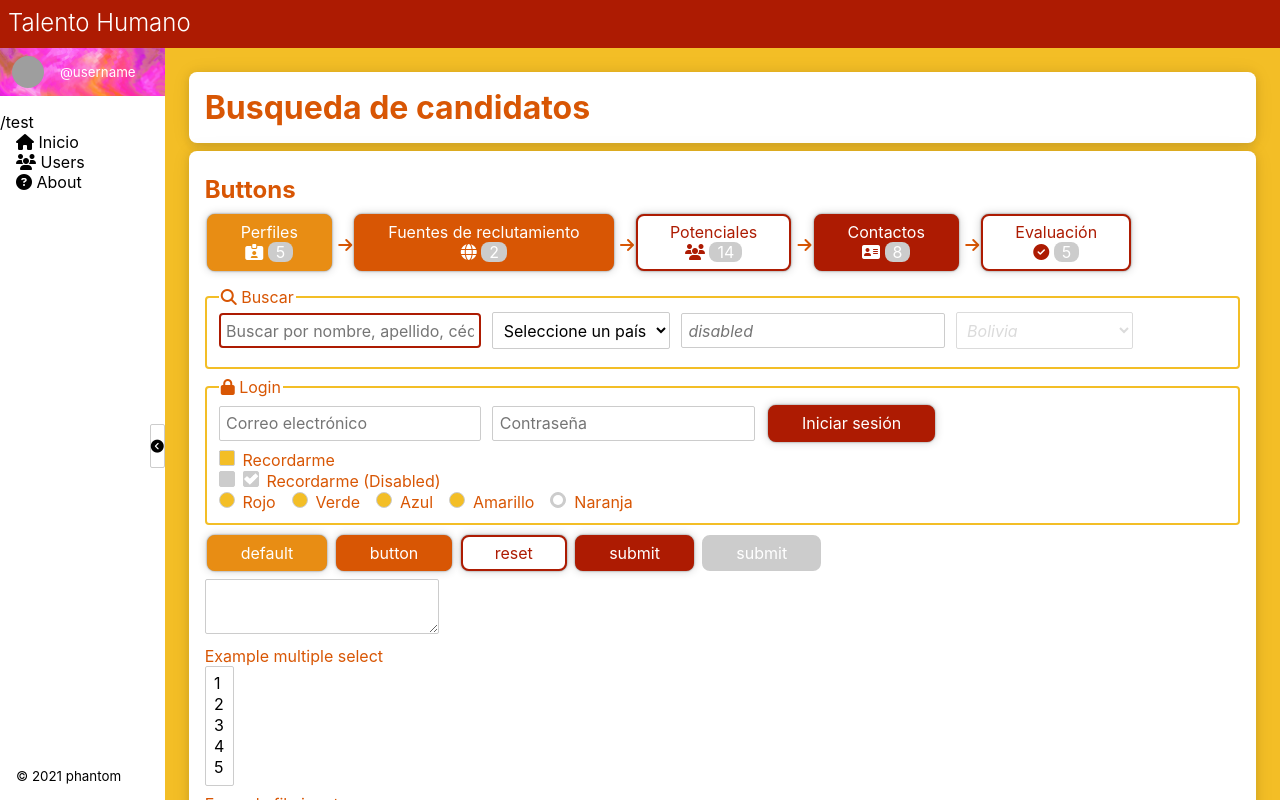
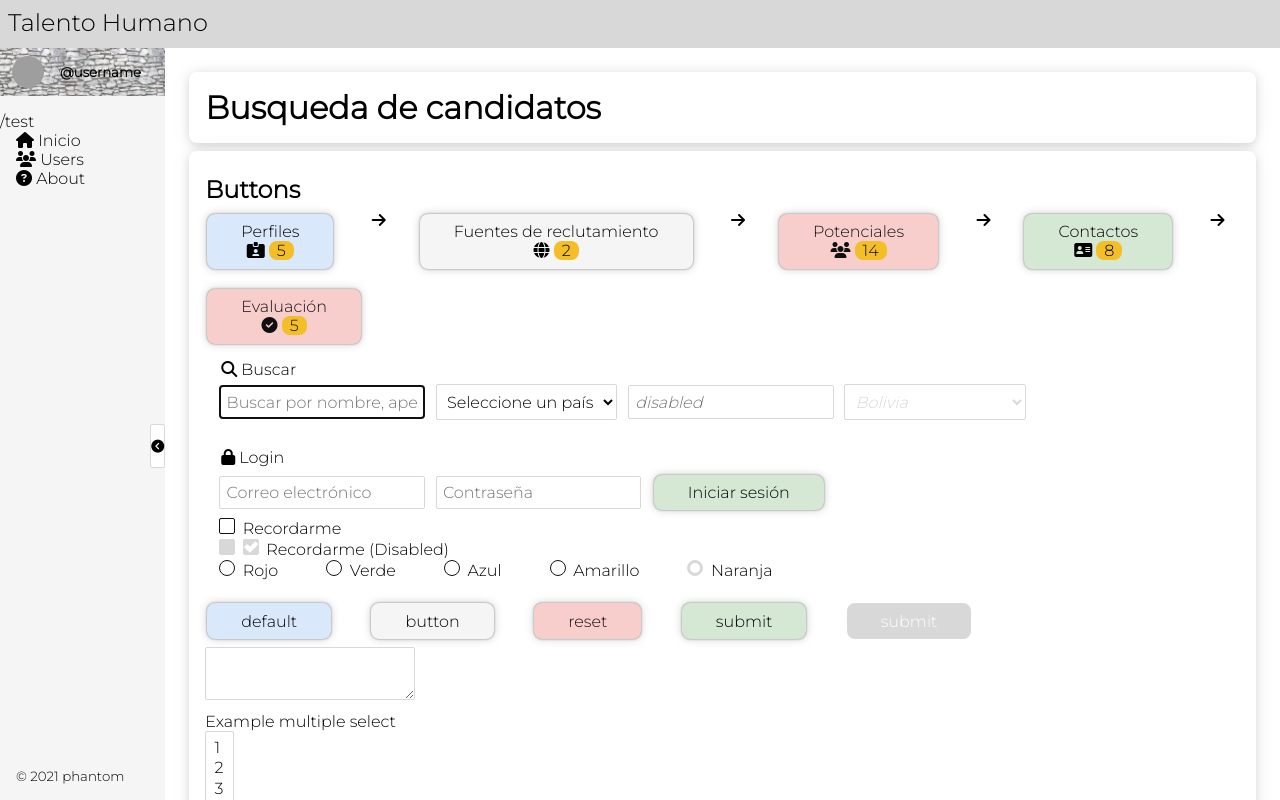
Before and after one commit to caleeli/phantom, a Svelte app: page / in a window 1280 px wide. Both pictures are taken after typing "Sample", "Sample123" into the empty fields and a click on the button "Login". Built offline with nearby package versions, Linux system fonts and the light colour scheme; grey boxes are pictures that could not be loaded.

Commit message:
Add gray theme

```diff
--- /dev/null
+++ b/public/coredump.css
@@ -0,0 +1,76 @@
+@import url('https://fonts.googleapis.com/css2?family=Montserrat:wght@100;300&display=swap');
+
+:root {
+	--negro: #000000;
+	--text: #101010;
+	--secondary: #F5F5F5;
+	--primary: #DAE8FC;
+	--azafran: #F3BE26;
+	--danger: #F8CECC;
+	--blanco: #FFFFFF;
+	--plomo: #D8D8D8;
+    --success: #D5E8D4;
+
+	--elevacion: 2px;
+	--_elevacion: -2px;
+	--speed: 200ms;
+
+	--font: 'Montserrat', sans-serif;
+
+	--body-color: var(--negro);
+	--body-bg: var(--blanco);
+
+	--header-color: var(--negro);
+	--header-bg: var(--plomo);
+
+	--sidebar-color: var(--negro);
+	--sidebar-bg: var(--secondary);
+	--sidebar-username-color: var(--negro);
+    --sidebar-username-bg: url("images/banner_gray.jpg");
+
+	--sidebar-active-color: var(--text);
+	--sidebar-active-bg: var(--blanco);
+
+	--main-bg: var(--blanco);
+
+	--main-content-color: var(--negro);
+	--main-content-bg: var(--blanco);
+
+	--button-default-color: var(--negro);
+	--button-default-bg: var(--primary);
+	--button-default-border: var(--primary);
+
+	--button-button-color: var(--negro);
+	--button-button-bg: var(--secondary);
+	--button-button-border: var(--secondary);
+
+	--button-reset-color: var(--text);
+	--button-reset-bg: var(--danger);
+	--button-reset-border: var(--danger);
+
+	--button-submit-color: var(--negro);
+	--button-submit-bg: var(--success);
+	--button-submit-border: var(--success);
+
+	--button-disabled-color: var(--blanco);
+	--button-disabled-bg: var(--plomo);
+	--button-disabled-border: var(--plomo);
+
+	--button-mark-color: inherit;
+	--button-mark-bg: var(--azafran);
+
+	--checkbox-color: var(--blanco);
+	--checkbox-bg: var(--blanco);
+	--checkbox-checked-color: var(--text);
+	--checkbox-checked-bg: var(--blanco);
+	--checkbox-border: var(--text);
+
+	--link-color: var(--secondary);
+
+	--input-color: var(--negro);
+	--input-bg: var(--blanco);
+	--input-border: var(--plomo);
+	--input-focus-color: var(--text);
+	--input-disable-color: var(--plomo);
+	--input-disable-bg: var(--blanco);
+}
--- a/public/global.css
+++ b/public/global.css
@@ -1,17 +1,4 @@
-:root {
-	--negro: #000000;
-	--rojo: #AD1B02;
-	--bambu: #D85604;
-	--dorado: #E88D14;
-	--azafran: #F3BE26;
-	--rubor: #E669A2;
-	--blanco: #FFFFFF;
-	--plomo: #ccc;
-
-	--elevacion: 2px;
-	--_elevacion: -2px;
-	--speed: 200ms;
-}
+@import url('coredump.css');
 
 html, body {
 	margin: 0;
@@ -22,10 +9,10 @@ html, body {
 }
 
 body {
-	background-color: var(--blanco);
-	color: var(--negro);
+	color: var(--body-color);
+	background-color: var(--body-bg);
 	box-sizing: border-box;
-	font-family: -apple-system, BlinkMacSystemFont, "Segoe UI", Roboto, Oxygen-Sans, Ubuntu, Cantarell, "Helvetica Neue", sans-serif;
+	font-family: var(--font);
 	display: flex;
 	flex-direction: row;
 	flex-wrap: wrap;
@@ -34,8 +21,8 @@ body {
 
 /** HEADER **/
 header {
-	background-color: var(--rojo);
-	color: var(--blanco);
+	color: var(--header-color);
+	background-color: var(--header-bg);
 	margin: 0;
 	padding: 0.5rem;
 	font-size: 1.5rem;
@@ -44,7 +31,7 @@ header {
 }
 @media only screen and (max-width: 767px){
 	body {
-		background-color: var(--rojo);
+		background-color: var(--header-bg);
 	}
 	header {
 		width: calc(100% - 4.5rem);
@@ -60,11 +47,11 @@ header {
 main {
 	flex: 1;
 	overflow: auto;
-	background-color: var(--azafran);
+	background-color: var(--main-bg);
 }
 main h1, main form {
-	background-color: var(--blanco);
-	color: var(--bambu);
+	color: var(--main-content-color);
+	background-color: var(--main-content-bg);
 	margin: 0.5rem 0.5rem;
 	padding: 1rem;
 	overflow: hidden auto;
@@ -89,7 +76,7 @@ main h2 {
 /** Fieldset **/
 main fieldset {
 	margin: 0.5rem 0rem;
-	border: 2px solid var(--azafran);
+	border: 2px solid var(--main-bg);
 	border-radius: 4px;
 }
 /** Standar button **/
@@ -97,9 +84,9 @@ main button {
 	border-radius: 0.5rem;
 	padding: 0.4rem 2rem;
 	cursor: pointer;
-	background-color: var(--dorado);
-	border: 2px solid var(--dorado);
-	color: var(--blanco);
+	background-color: var(--button-default-bg);
+	border: 2px solid var(--button-default-border);
+	color: var(--button-default-color);
 
 	transition: all var(--speed) cubic-bezier(0.19, 1, 0.22, 1);
 	box-shadow: 0px 0px var(--elevacion) rgba(0, 0, 0, .5), 0 0 10px rgba(0, 0, 0, .2);
@@ -109,8 +96,8 @@ main button {
 main button mark {
 	padding: 0 0.5rem;
 	border-radius: 0.5rem;
-	background-color: var(--rubor);
-	color: var(--blanco);
+	color: var(--button-mark-color);
+	background-color: var(--button-mark-bg);
 }
 main button:hover {
 	box-shadow:  var(--elevacion) var(--elevacion) var(--elevacion) rgba(0, 0, 0, .5), 0 0 10px rgba(0, 0, 0, .2);
@@ -127,34 +114,32 @@ main button:active {
 }
 /** Reset button **/
 main button[type="reset"] {
-	background-color: var(--blanco);
-	border-color: var(--rojo);
-	color: var(--rojo);
+	background-color: var(--button-reset-bg);
+	border-color: var(--button-reset-border);
+	color: var(--button-reset-color);
 }
 /** Submit button **/
 main button[type="submit"] {
-	background-color: var(--rojo);
-	border-color: var(--rojo);
-	color: var(--blanco);
+	background-color: var(--button-submit-bg);
+	border-color: var(--button-submit-border);
+	color: var(--button-submit-color);
 }
 /** Submit button **/
 main button[type="button"] {
-	background-color: var(--bambu);
-	border-color: var(--bambu);
-	color: var(--blanco);
+	background-color: var(--button-button-bg);
+	border-color: var(--button-button-border);
+	color: var(--button-button-color);
 }
 /** Disabled button **/
 main button:disabled {
-	background-color: var(--plomo);
-	border-color: var(--plomo);
+	background-color: var(--button-disabled-bg);
+	border-color: var(--button-disabled-border);
+	color: var(--button-disabled-color);
 	box-shadow: none;
 	transform: translate(0px, 0px);
 }
 main button:disabled:hover {
 	box-shadow: none;
-}
-main button mark {
-	background-color: var(--plomo);
 }
 
 /** Checkbox **/
@@ -173,8 +158,8 @@ main input[type="checkbox"]::after {
 	width: 14px;
 	height: 14px;
 	border-radius: 2px;
-	background-color: var(--azafran);
-	border: 1px solid var(--plomo);
+	background-color: var(--checkbox-bg);
+	border: 1px solid var(--checkbox-border);
 	transition: all var(--speed) cubic-bezier(.72,.32,.98,.69);
 }
 main input[type="checkbox"]::before {
@@ -184,15 +169,15 @@ main input[type="checkbox"]::before {
     top: 6px;
     width: 2px;
     height: 2px;
-	border: 0.5px solid var(--blanco);
-	background: var(--blanco);
+	border: 0.5px solid var(--checkbox-color);
+	background: var(--checkbox-color);
 	box-shadow:
-		4px 0 0 var(--blanco),
-		4px 0 0 var(--blanco),
-		4px -0px 0 var(--blanco),
-		4px -0px 0 var(--blanco),
-		4px -0px 0 var(--blanco),
-		4px -0px 0 var(--blanco);
+		4px 0 0 var(--checkbox-color),
+		4px 0 0 var(--checkbox-color),
+		4px -0px 0 var(--checkbox-color),
+		4px -0px 0 var(--checkbox-color),
+		4px -0px 0 var(--checkbox-color),
+		4px -0px 0 var(--checkbox-color);
 	transform: rotate(0deg);
 	opacity: 0;
 	transition: all var(--speed) cubic-bezier(.72,.32,.98,.69);
@@ -205,8 +190,8 @@ main input[type="checkbox"]:checked::after {
 	width: 14px;
 	height: 14px;
 	border-radius: 2px;
-	background-color: var(--rojo);
-	border: 1px solid var(--plomo);
+	background-color: var(--checkbox-checked-bg);
+	border: 1px solid var(--checkbox-border);
 }
 main input[type="checkbox"]:checked::before {
     content: '';
@@ -215,20 +200,40 @@ main input[type="checkbox"]:checked::before {
     top: 6px;
     width: 2px;
     height: 2px;
-	border: 0.5px solid var(--blanco);
-	background: var(--blanco);
+	border: 0.5px solid var(--checkbox-checked-color);
+	background: var(--checkbox-checked-color);
 	box-shadow:
-		2px 0 0 var(--blanco),
-		4px 0 0 var(--blanco),
-		4px -2px 0 var(--blanco),
-		4px -4px 0 var(--blanco),
-		4px -6px 0 var(--blanco),
-		4px -8px 0 var(--blanco);
+		2px 0 0 var(--checkbox-checked-color),
+		4px 0 0 var(--checkbox-checked-color),
+		4px -2px 0 var(--checkbox-checked-color),
+		4px -4px 0 var(--checkbox-checked-color),
+		4px -6px 0 var(--checkbox-checked-color),
+		4px -8px 0 var(--checkbox-checked-color);
 	opacity: 1;
 	transform: rotate(45deg);
 }
 main input[type="checkbox"]:disabled::after {
-	background-color: var(--plomo);
+	background-color: var(--button-disabled-bg);
+	border-color: var(--button-disabled-border);
+}
+main input[type="checkbox"]:checked:disabled:before {
+    content: '';
+    position: absolute;
+    left: 2px;
+    top: 6px;
+    width: 2px;
+    height: 2px;
+	border: 0.5px solid var(--button-disabled-color);
+	background: var(--button-disabled-color);
+	box-shadow:
+		2px 0 0 var(--button-disabled-color),
+		4px 0 0 var(--button-disabled-color),
+		4px -2px 0 var(--button-disabled-color),
+		4px -4px 0 var(--button-disabled-color),
+		4px -6px 0 var(--button-disabled-color),
+		4px -8px 0 var(--button-disabled-color);
+	opacity: 1;
+	transform: rotate(45deg);
 }
 
 /** Checkbox **/
@@ -248,13 +253,14 @@ main input[type="radio"]::before {
 	width: 14px;
 	height: 14px;
 	border-radius: 8px;
-	background-color: var(--azafran);
-	border: 1px solid var(--plomo);
+	background-color: var(--checkbox-bg);
+	border: 1px solid var(--checkbox-border);
 	transition: all var(--speed) cubic-bezier(.72,.32,.98,.69);
 	transform: translate(-1px, -1px);
 }
 main input[type="radio"]:disabled:before {
-	background-color: var(--plomo);
+	background-color: var(--button-disabled-bg);
+	border-color: var(--button-disabled-border);
 }
 main input[type="radio"]::after {
     content: '';
@@ -264,7 +270,7 @@ main input[type="radio"]::after {
     width: 10px;
     height: 10px;
 	border-radius: 8px;
-	background-color: var(--rojo);
+	background-color: var(--checkbox-border);
 	opacity: 0;
 	transition: all var(--speed) cubic-bezier(.72,.32,.98,.69);
 	transform: translate(0px, 0px);
@@ -273,15 +279,15 @@ main input[type="radio"]:checked::after {
 	opacity: 1;
 }
 main input[type="radio"]:checked:disabled::after {
-	background-color: var(--blanco);
+	background-color: var(--button-disabled-color);
 }
 
 /** nav bars **/
 main nav {
 	display: flex;
-	align-items: center;
-	flex-direction: row;
 	flex-wrap: wrap;
+	row-gap: 10px;
+	column-gap: 2em;
 }
 main nav > label{
 	margin-right: 1rem;
@@ -291,16 +297,17 @@ main nav > label{
 aside {
 	display: flex;
 	flex-direction: column;
-	background-color: var(--blanco);
+	background-color: var(--sidebar-bg);
 	position: relative;
 }
 aside a {
-	color: var(--negro);
+	color: var(--sidebar-color);
 	display: block;
 	margin: 0rem 5rem 0rem 1rem;
 }
 aside a.active {
-	color: var(--rojo);
+	color: var(--sidebar-active-color);
+	background-color: var(--sidebar-active-bg);
 }
 aside footer {
 	margin-top: auto;
@@ -312,7 +319,7 @@ aside figure {
 	width: calc(100% - 1.5rem);
 	margin: 0 0 1rem 0;
 	padding: 0.5rem 0.75rem;
-	background-image: url("images/banner.jpg");
+	background: var(--sidebar-username-bg);
 	background-size: cover;
 	display: flex;
 	align-items: center;
@@ -325,10 +332,8 @@ aside figure img {
 aside figure figcaption {
 	margin-left: 1rem;
 	font-size: smaller;
-	color: var(--blanco);
-}
-aside figure a {
-	color: var(--blanco);
+	color: var(--sidebar-username-color);
+	font-weight: bold;
 }
 
 /** Sidebar Show Hide Buttons **/
@@ -383,7 +388,7 @@ aside.collapsed span {
 		transform: rotate(90deg) translate(0.7rem, 0.1rem);
 		background: transparent;
 		border: none;
-		color: white;
+		color: var(--sidebar-username-color);
 	}
 }
 @media only screen and (min-width: 768px){
@@ -399,9 +404,8 @@ aside.collapsed span {
 a:hover {
 	text-decoration: underline;
 }
-
 a {
-	color: var(--bambu);
+	color: var(--link-color);
 	text-decoration: none;
 }
 
@@ -416,21 +420,21 @@ input, button, select, textarea {
 	padding: 0.4rem;
 	margin: 0 0.4rem 0.5rem 0;
 	box-sizing: border-box;
-	border: 1px solid var(--plomo);
-	background-color: var(--blanco);
+	border: 1px solid var(--input-border);
+	background-color: var(--input-bg);
 	border-radius: 2px;
 }
-
 input:disabled {
-	color: var(--plomo);
+	color: var(--input-disable-color);
+	background-color: var(--input-disable-bg);
 	font-style: italic;
 }
-
 select:disabled {
-	color: var(--plomo);
+	color: var(--input-disable-color);
+	background-color: var(--input-disable-bg);
 	font-style: italic;
+	opacity: 1;
 }
-
 input:focus, select:focus, textarea:focus {
-	outline: var(--rojo) auto 1px;
+	outline: var(--input-focus-color) auto 1px;
 }
--- /dev/null
+++ b/public/pwc.css
@@ -0,0 +1,73 @@
+:root {
+	--negro: #000000;
+	--rojo: #AD1B02;
+	--bambu: #D85604;
+	--dorado: #E88D14;
+	--azafran: #F3BE26;
+	--rubor: #E669A2;
+	--blanco: #FFFFFF;
+	--plomo: #ccc;
+
+	--elevacion: 2px;
+	--_elevacion: -2px;
+	--speed: 200ms;
+
+	--font: -apple-system, BlinkMacSystemFont, "Segoe UI", Roboto, Oxygen-Sans, Ubuntu, Cantarell, "Helvetica Neue", sans-serif;
+
+	--body-color: var(--negro);
+	--body-bg: var(--blanco);
+
+	--header-color: var(--blanco);
+	--header-bg: var(--rojo);
+
+	--sidebar-color: var(--negro);
+	--sidebar-bg: var(--blanco);
+	--sidebar-username-color: var(--blanco);
+    --sidebar-username-bg: url("images/banner.jpg");
+
+	--sidebar-active-color: var(--rojo);
+	--sidebar-active-bg: var(--blanco);
+
+	--main-bg: var(--azafran);
+
+	--main-content-color: var(--bambu);
+	--main-content-bg: var(--blanco);
+
+	--button-default-color: var(--blanco);
+	--button-default-bg: var(--dorado);
+	--button-default-border: var(--dorado);
+
+	--button-button-color: var(--blanco);
+	--button-button-bg: var(--bambu);
+	--button-button-border: var(--bambu);
+
+	--button-reset-color: var(--rojo);
+	--button-reset-bg: var(--blanco);
+	--button-reset-border: var(--rojo);
+
+	--button-submit-color: var(--blanco);
+	--button-submit-bg: var(--rojo);
+	--button-submit-border: var(--rojo);
+
+	--button-disabled-color: var(--blanco);
+	--button-disabled-bg: var(--plomo);
+	--button-disabled-border: var(--plomo);
+
+	--button-mark-color: inherit;
+	--button-mark-bg: var(--azafran);
+
+	--checkbox-color: var(--blanco);
+	--checkbox-bg: var(--azafran);
+	--checkbox-checked-color: var(--blanco);
+	--checkbox-checked-bg: var(--rojo);
+	--checkbox-border: var(--rojo);
+
+	--link-color: var(--bambu);
+
+	--input-color: var(--negro);
+	--input-bg: var(--blanco);
+	--input-border: var(--plomo);
+	--input-focus-color: var(--rojo);
+	--input-disable-color: var(--plomo);
+	--input-disable-bg: var(--blanco);
+}
```
Also changed, not shown: public/images/banner_gray.jpg (added).
